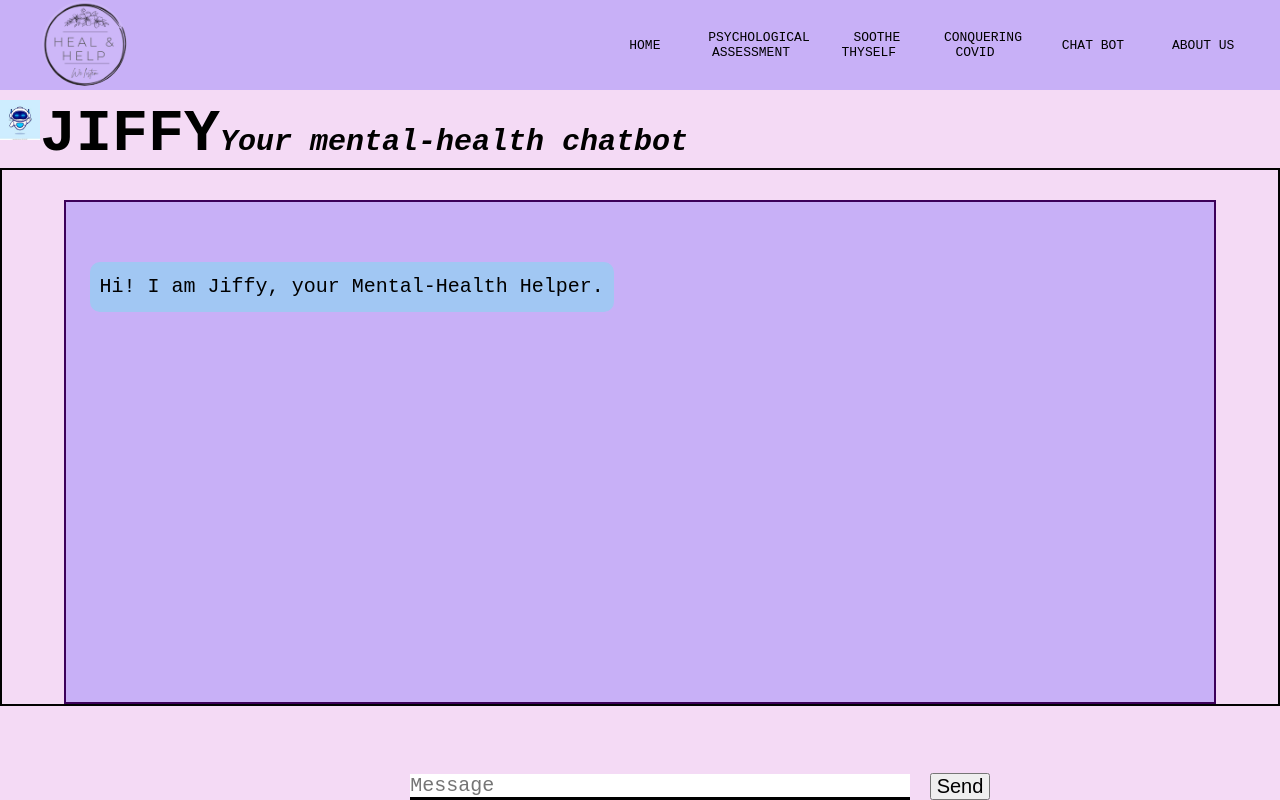
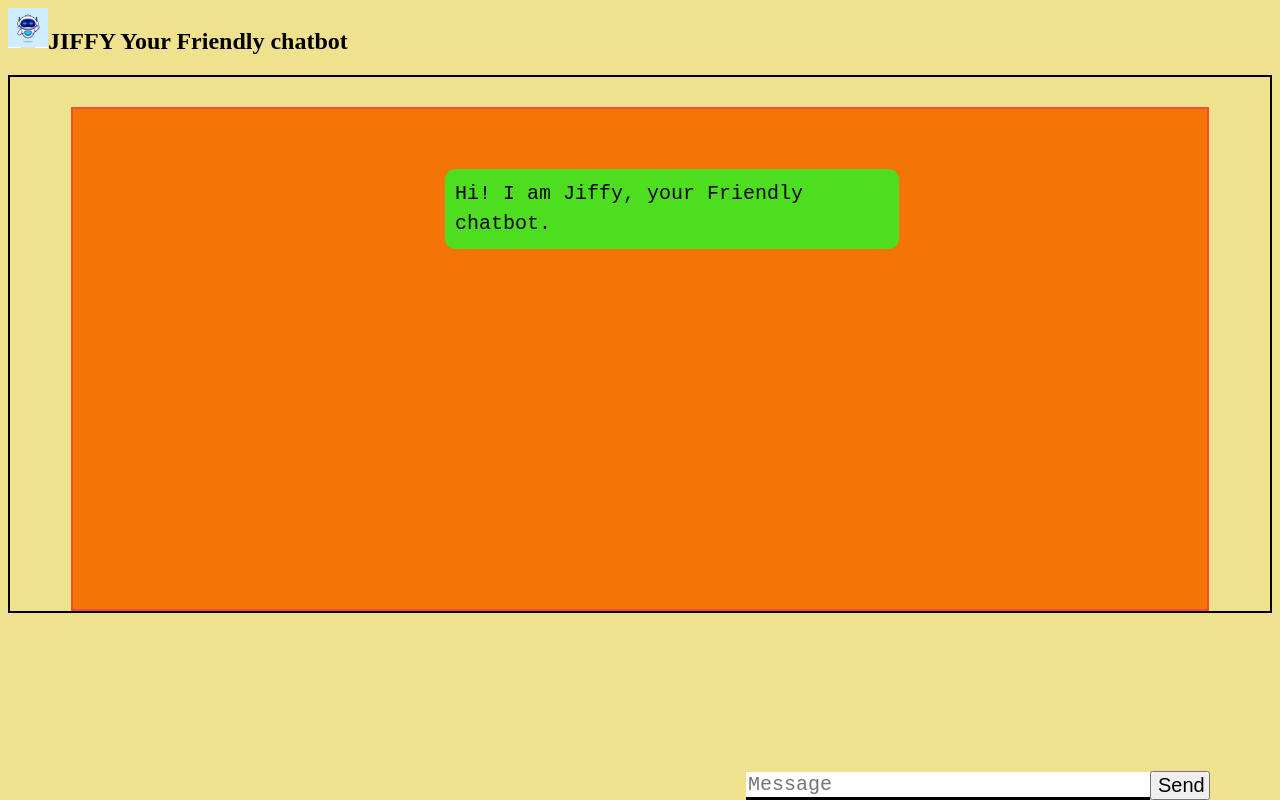
Before and after one commit to himanshi510/Study-Chum, a plain HTML site: page chatbot/templates/chatbot_index.html in a window 1280 px wide. Drawn offline with nearby package versions, Linux system fonts and the light colour scheme; a web font is replaced by a local one.

Commit message:
chatbot positioning

```diff
--- a/chatbot/templates/chatbot_index.html
+++ b/chatbot/templates/chatbot_index.html
@@ -1,109 +1,125 @@
-<!doctype html>
-<html>
+<!DOCTYPE html>
+<html lang="en">
 <head>
-<link
-      rel="shortcut icon"
-      type="image/x-icon"
-      href="Robo.jpeg"
-    />
+    <meta charset="UTF-8">
+    <meta http-equiv="X-UA-Compatible" content="IE=edge">
+    <meta name="viewport" content="width=device-width, initial-scale=1.0">
+    <title>chatbot</title>
+
     <link rel="preconnect" href="https://fonts.gstatic.com">
     <link href="https://fonts.googleapis.com/css2?family=Benne&display=swap" rel="stylesheet">
     <link href="https://fonts.googleapis.com/css2?family=Source+Sans+Pro:wght@300&display=swap" rel="stylesheet">
     <link rel="preconnect" href="https://fonts.gstatic.com">
     <script src="https://ajax.googleapis.com/ajax/libs/jquery/3.2.1/jquery.min.js"></script>
-    <style>
-        body {
-    background: rgb(244, 218, 245);
-    font-family: monospace;
-  }
-  * {
-  margin: 0;
-  padding: 0;
+
+</head>
+<body style=background-color:#f0e18f;>
+
+    <section class="heading">
+        <div class = "robo">
+          <img
+              src="../templates/Robo.jpg"
+              style="width:40px;height:40px;"
+              class="center"
+          />
+          <h1 class="heading"> JIFFY <span>Your Friendly chatbot</span></h1>
+        </div>
+      </section>
+  <div class="box">
+      <div class="boxed">
+          <div>
+              <div id="chatbox">
+                  <p class="botText">
+                      <span> Hi! I am Jiffy, your Friendly chatbot. </span>
+                  </p>
+              </div>
+
+          <div id="userInput">
+              <input id="textInput" type="text" name="msg" placeholder="Message"/>
+              <input id="buttonInput" type="submit" value="Send">
+          </div>
+          </div>
+      </div>
+    </div>
+
+      <script>
+          function getBotResponse(){
+              var rawText=$("#textInput").val();
+              var userHtml='<p class="userText"><span>'+ rawText + '</span></p>';
+              $("#textInput").val("");
+              $("#chatbox").append(userHtml);
+              document.getElementById('userInput').scrollIntoView({block:'start',behaviour:'smooth'});
+              $.get("/get",{msg:rawText}).done(function(data){
+                  var botHtml='<p class="botText"><span>' + data + '</span></p>';
+                  $("#chatbox").append(botHtml);
+                  document.getElementById('userInput').scrollIntoView({block:'start',behaviour:'smooth'});
+              });
+          }
+          $("#textInput").keypress(function(e){
+              if(e.which==13){
+                  getBotResponse();
+              }
+          });
+          $("#buttonInput").click(function(){
+              getBotResponse();
+          });
+      </script>
+
+      <br>
+      <br>
+      <br>
+
+  </div>
+
+    <!-- <div class="footer">
+        <p class="footer-text-left">
+            <a href="homepage.html" class="menu">Home </a>
+
+            <a href="aboutus.html" class="menu">About_Us</a>
+            <a href="privacy.html" class="menu">Privacy_Policy</a>
+    </div>
+    </p> -->
+</body>
+<style>
+  a, a:hover, a:focus, a:active {
+    text-decoration: none;
+    color: inherit;
+}
+.footer {
+position: fixed;
+bottom:0;
+left:0;
+width:100%;
+height: 70px;
+background-color:black;
+opacity: 0.3;
+color: white;
 }
 
-.header,
-.book-appointment {
-  width: 100%;
-  background: rgb(244, 218, 245);
-  position: relative;
+
+.footer-text-left {
+font-size:25px;
+padding-left:40px;
+float: left;
+word-spacing: 12px;
 }
 
-.footer {
-  width: 100%;
-  max-height: 30px;
-  background: #c8b0f7;
-  position: relative;
-  bottom: 0;
-  align-items: center;
-  text-align: center;
-  vertical-align: middle;
+a.menu:hover {
+background-color:black;
+font-size:20px;
 }
 
-.logo {
-  margin: 1rem;
-  border-radius: 100%;
-  max-width: 85px;
-  max-height: 85px;
-}
-
-.nav-links {
-  flex: 1;
-  text-align: center;
-}
-
-nav {
-  background-color: #c8b0f7;
-  height: 90px;
-  display: flex;
-  padding: 0% 2%;
-  justify-content: space-between;
-  align-items: center;
-}
-
-nav ul {
-  padding: 0;
-  margin: 0;
-  list-style-type: none;
-  text-align: right;
-}
-
-nav ul li {
-  vertical-align: middle;
-  display: inline-block;
-  padding: 8px 12px;
-  text-align: center;
-}
-
-nav ul li a {
-  text-decoration: none;
-  color: black;
-  padding: 8px 8px 8px 8px;
-  vertical-align: middle;
-}
-
-nav ul li a:hover {
-  text-decoration: underline;
-  font-weight: bold;
-}
-.heading {
-  font-size: 60px;
-  color: black;
-}
-
-.heading span {
-  font-style: italic;
-  font-size: 30px;
-}
-  #chatbox {
+#chatbox {
     margin-left: auto;
     margin-right: auto;
     width: 40%;
     margin-top: 60px;
   }
+
   #buttonInput {
     font-size: 20px;
-    position: fixed;
-    right: 290px;
+    position: absolute;
+    right: 70px;
     width: 60px;
     bottom:0;
   }
@@ -114,42 +130,40 @@ nav ul li a:hover {
     margin-top: 60px;
   }
   #textInput {
-    width: 500px;
+    width: 400px;
     border: none;
     border-bottom: 3px solid black;
     font-family: monospace;
     font-size: 20px;
-    position: fixed;
+    position: absolute;
     bottom: 0;
+    right: 130px;
   }
   .userText {
     color: white;
     font-family: monospace;
-    font-size: 20px;
+    font-size: 17px;
     text-align: right;
     line-height: 30px;
-    position: absolute;
-    right: 7%;
-    padding-top: 80px;
-    padding-bottom: 80px;
-  }
-  .userText span {
-    background-color: #808080;
+    position: relative;
+}
+.userText span {
+    background-color: #009688;
     padding: 10px;
-    border-radius: 10px;
-    margin-right: 10px;
-  }
+    border-radius: 2px;
+}
+
   .botText {
     color: white;
     font-family: monospace;
     font-size: 20px;
     text-align: left;
     line-height: 30px;
-    position: absolute;
+    position: relative;
     left: 7%;
   }
   .botText span {
-    background-color: rgb(161, 199, 243);
+    background-color: rgb(77, 222, 32);
     color: black;
     padding: 10px;
     border-radius: 10px;
@@ -162,12 +176,12 @@ nav ul li a:hover {
     width: 300px;
   }
   .boxed {
-    background: #c8b0f7;
+    background: #f47405;
     margin-left: auto;
     margin-right: auto;
     width: 90%;
     margin-top: 30px;
-    border: 2px solid #3c005a;
+    border: 2px solid #f44c3c;
     height: 500px;
   }
   .box {
@@ -181,77 +195,5 @@ nav ul li a:hover {
     max-height: 100px;
     display: inline-flex;
   }
-  </style>
-</head>
-
-<body>
-<section class = "header">
-        <nav>
-            <a href="../Websites/Index.html">
-                <img class = "logo" src="../templates/Logo.png">
-            </a>
-            <div class="nav-links">
-                <ul>
-                    <li><a href="../Hydrangea-Hacks/Websites/Index.html">HOME</a></li>
-                    <li><a href="../Hydrangea-Hacks/Websites/Pyschological Assesment.html">PSYCHOLOGICAL <br> ASSESSMENT</a></li>
-                    <li><a href="../Hydrangea-Hacks/Websites/Soothe Thyself.html">SOOTHE <br> THYSELF</a></li>
-                    <li><a href="../Hydrangea-Hacks/Websites/Conquering Covid.html">CONQUERING <br> COVID</a></li>
-                    <li><a href="">CHAT BOT</a></li>
-                    <li><a href="../Hydrangea-Hacks/Websites/About Us.html">ABOUT US</a></li>
-                </ul>
-            </div>
-        </nav>
-    </section>
-    <section class="heading">
-      <div class = "robo">
-        <img
-            src="../templates/Robo.jpg"
-            style="width:40px;height:40px;"
-            class="center"
-        />
-        <h1 class="heading"> JIFFY<span>Your mental-health chatbot</span></h1>
-      </div>
-    </section>
-<div class="box">
-    <div class="boxed">
-        <div>
-            <div id="chatbox">
-                <p class="botText">
-                    <span> Hi! I am Jiffy, your Mental-Health Helper. </span>
-                </p>
-            </div>
-
-        <div id="userInput">
-            <input id="textInput" type="text" name="msg" placeholder="Message"/>
-            <input id="buttonInput" type="submit" value="Send">
-        </div>
-        </div>
-    </div>
-  </div>
-
-    <script>
-        function getBotResponse(){
-            var rawText=$("#textInput").val();
-            var userHtml='<p class="userText"><span>'+ rawText + '</span></p>';
-            $("#textInput").val("");
-            $("#chatbox").append(userHtml);
-            document.getElementById('userInput').scrollIntoView({block:'start',behaviour:'smooth'});
-            $.get("/get",{msg:rawText}).done(function(data){
-                var botHtml='<p class="botText"><span>' + data + '</span></p>';
-                $("#chatbox").append(botHtml);
-                document.getElementById('userInput').scrollIntoView({block:'start',behaviour:'smooth'});
-            });
-        }
-        $("#textInput").keypress(function(e){
-            if(e.which==13){
-                getBotResponse();
-            }
-        });
-        $("#buttonInput").click(function(){
-            getBotResponse();
-        });
-    </script>
-
-</div>
-</body>
+</style>
 </html>
--- /dev/null
+++ b/website/chatbot.css
@@ -0,0 +1,129 @@
+a, a:hover, a:focus, a:active {
+    text-decoration: none;
+    color: inherit;
+}
+.footer {
+position: fixed;
+bottom:0;
+left:0;
+width:100%;
+height: 70px;
+background-color:black;
+opacity: 0.3;
+color: white;
+}
+
+
+.footer-text-left {
+font-size:25px;
+padding-left:40px;
+float: left;
+word-spacing: 12px;
+}
+
+a.menu:hover {
+background-color:black;
+font-size:20px;
+}
+
+#chatbox {
+    margin-left: auto;
+    margin-right: auto;
+    width: 40%;
+    margin-top: 60px;
+  }
+  #buttonInput {
+    font-size: 20px;
+    position: absolute;
+    right: 70px;
+    width: 60px;
+    bottom:0;
+  }
+  #userInput {
+    margin-left: auto;
+    margin-right: auto;
+    width: 40%;
+    margin-top: 60px;
+  }
+  #textInput {
+    width: 400px;
+    border: none;
+    border-bottom: 3px solid black;
+    font-family: monospace;
+    font-size: 20px;
+    position: absolute;
+    bottom: 0;
+    right: 130px;
+  }
+  .userText {
+    color: white;
+    font-family: monospace;
+    font-size: 17px;
+    text-align: right;
+    line-height: 30px;
+}
+.userText span {
+    background-color: #009688;
+    padding: 10px;
+    border-radius: 2px;
+}
+  /* .userText {
+    color: white;
+    font-family: monospace;
+    font-size: 20px;
+    text-align: right;
+    line-height: 30px;
+    position: absolute;
+    right: 7%;
+    padding-top: 80px;
+    padding-bottom: 80px;
+  }
+  .userText span {
+    background-color: #808080;
+    padding: 10px;
+    border-radius: 10px;
+    margin-right: 10px;
+    position: absolute;
+  } */
+  .botText {
+    color: white;
+    font-family: monospace;
+    font-size: 20px;
+    text-align: left;
+    line-height: 30px;
+    position: absolute;
+    left: 7%;
+  }
+  .botText span {
+    background-color: rgb(77, 222, 32);
+    color: black;
+    padding: 10px;
+    border-radius: 10px;
+    float: left;
+  }
+  #tidbit {
+    position: absolute;
+    bottom: 0;
+    right: 0;
+    width: 300px;
+  }
+  .boxed {
+    background: #f47405;
+    margin-left: auto;
+    margin-right: auto;
+    width: 90%;
+    margin-top: 30px;
+    border: 2px solid #f44c3c;
+    height: 500px;
+  }
+  .box {
+    border: 2px solid black;
+  }
+
+  .robo {
+    margin-right: 5px;
+    border-radius: 100%;
+    width: 100%;
+    max-height: 100px;
+    display: inline-flex;
+  }
--- a/website/homepage.css
+++ b/website/homepage.css
@@ -29,7 +29,7 @@
     height: 30px;
     position: absolute;
     top: 350px;
-    right: 600px;
+    right: 450px;
 
 }
 
@@ -39,7 +39,7 @@
     height: 25%;
     position: absolute;
     top: 330px;
-    left: 350px;
+    left: 300px;
 
 }
 
```
Also changed, not shown: website/chatbot.html (+215 -0 lines), 4 other files.
